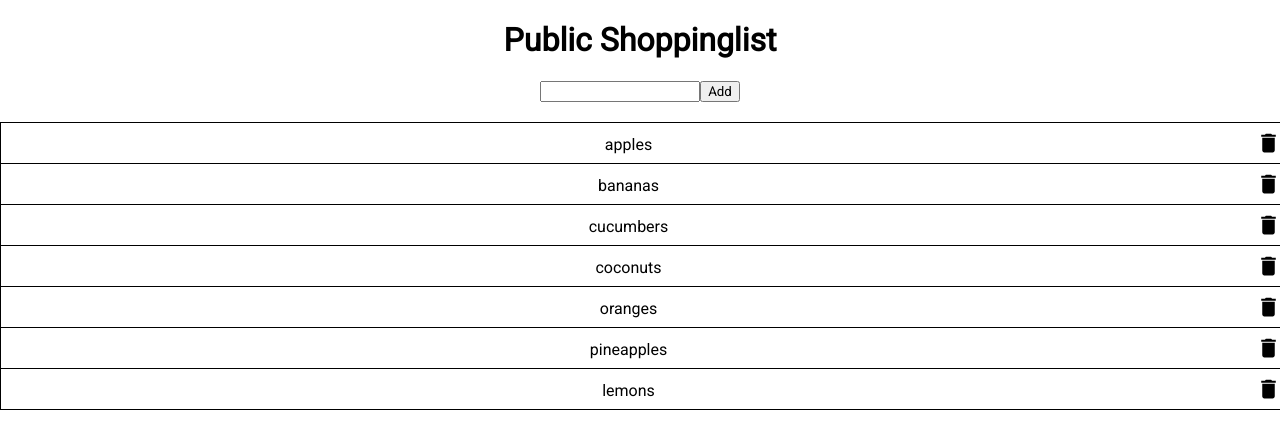
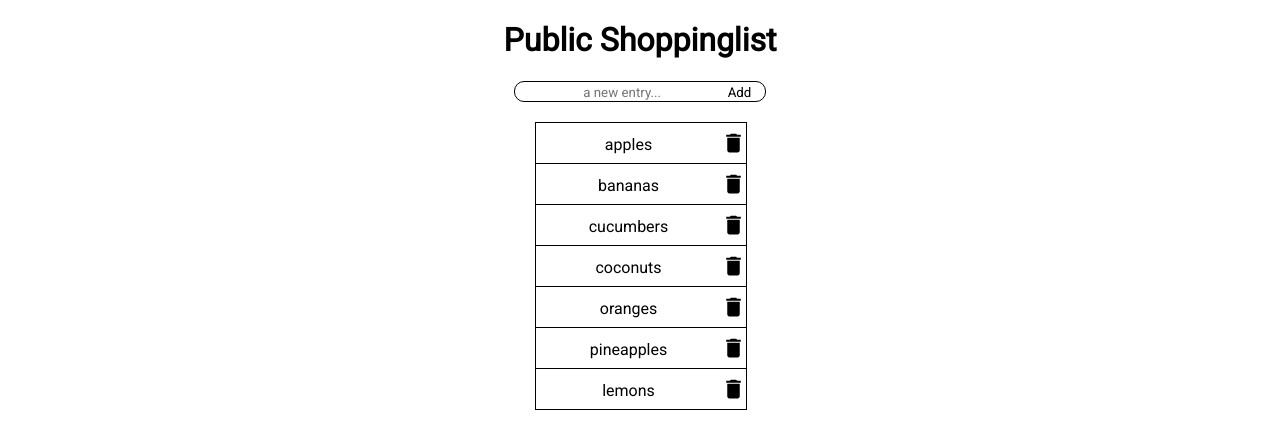
Before and after one commit to MuellerMarvin/OnlineShoppingListReact, a React (Create React App) app in the folder frontend/: page / in a window 1280 px wide. Shown: the top 448 px of the page. Built offline with nearby package versions, Linux system fonts and the light colour scheme.

Commit message:
Make the add-dialog prettier and the listitems smaller

```diff
--- a/frontend/src/App.js
+++ b/frontend/src/App.js
@@ -42,7 +42,9 @@ class App extends React.Component {
         <h1>Public Shoppinglist</h1>
         <AddDialog onAddButtonClick={ this.AddItem }/>
         <div className="ListWrapper">
-          { listDisplay }
+          <div className="ItemList">
+            { listDisplay }
+          </div>
         </div>
       </div>
     );
@@ -71,7 +73,7 @@ class AddDialog extends React.Component {
   render() {
     return (
       <div className="AddDialog">
-        <input id="AddDialogTextField" type="text" onKeyUp={ this.checkForEnter }/>
+        <input id="AddDialogTextField" placeholder="a new entry..." type="text" onKeyUp={ this.checkForEnter }/>
         <button onClick={() => this.runAddEvent() }>Add</button>
       </div>
     );
--- a/frontend/src/index.css
+++ b/frontend/src/index.css
@@ -43,6 +43,29 @@ code {
   margin-top: 20px;
 }
 
+.ItemList {
+  display: inline-block;
+  margin: 0 auto;
+  width: 210px;
+}
+
+.AddDialog {
+  border: 1px solid black;
+  border-radius: 10px;
+  width: 250px;
+  margin: 0 auto;
+}
+
+.AddDialog > input {
+  width: calc(100% - 55px);
+  text-align: center;
+}
+
+.AddDialog > button {
+  background: none;
+  border: none;
+}
+
 h1 {
   text-align: center;
 }
@@ -74,3 +97,7 @@ h1 {
   height: 100%;
   vertical-align: middle;
 }
+
+#AddDialogTextField {
+  border: none;
+}
```
